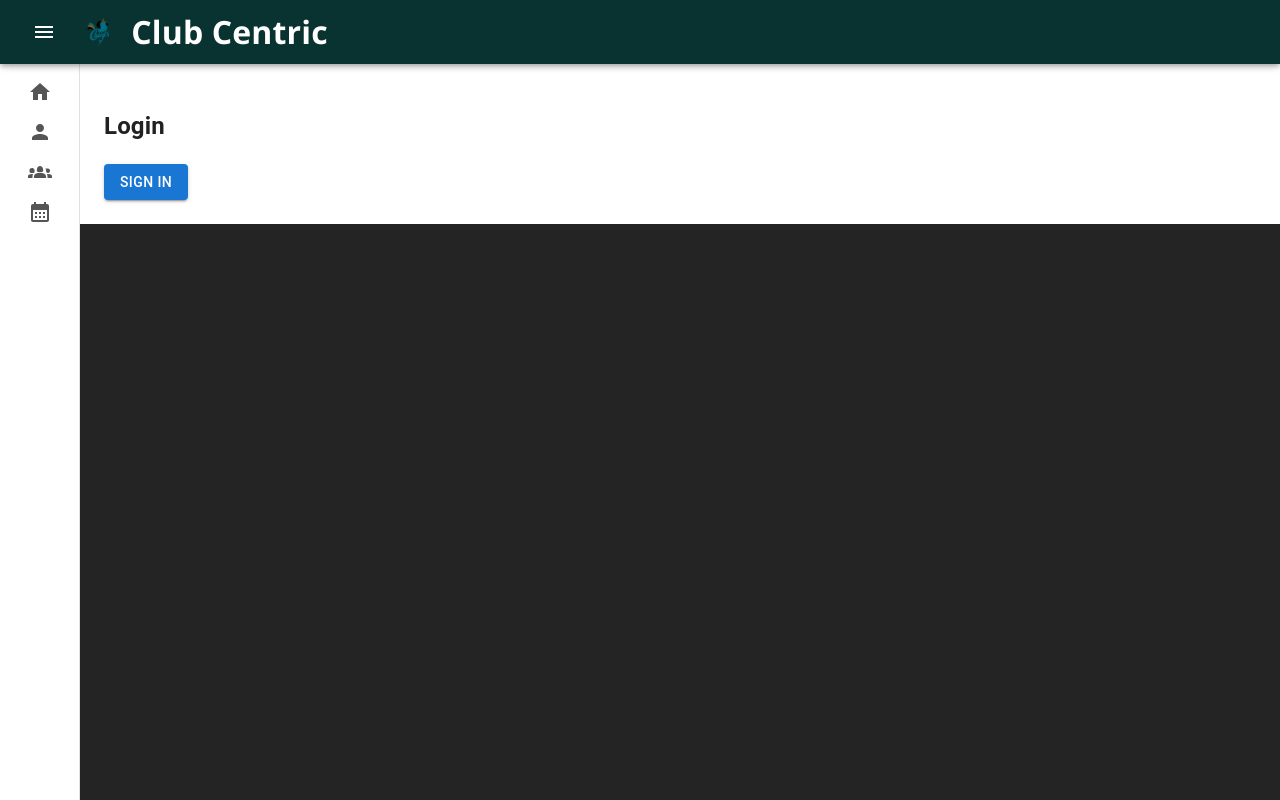
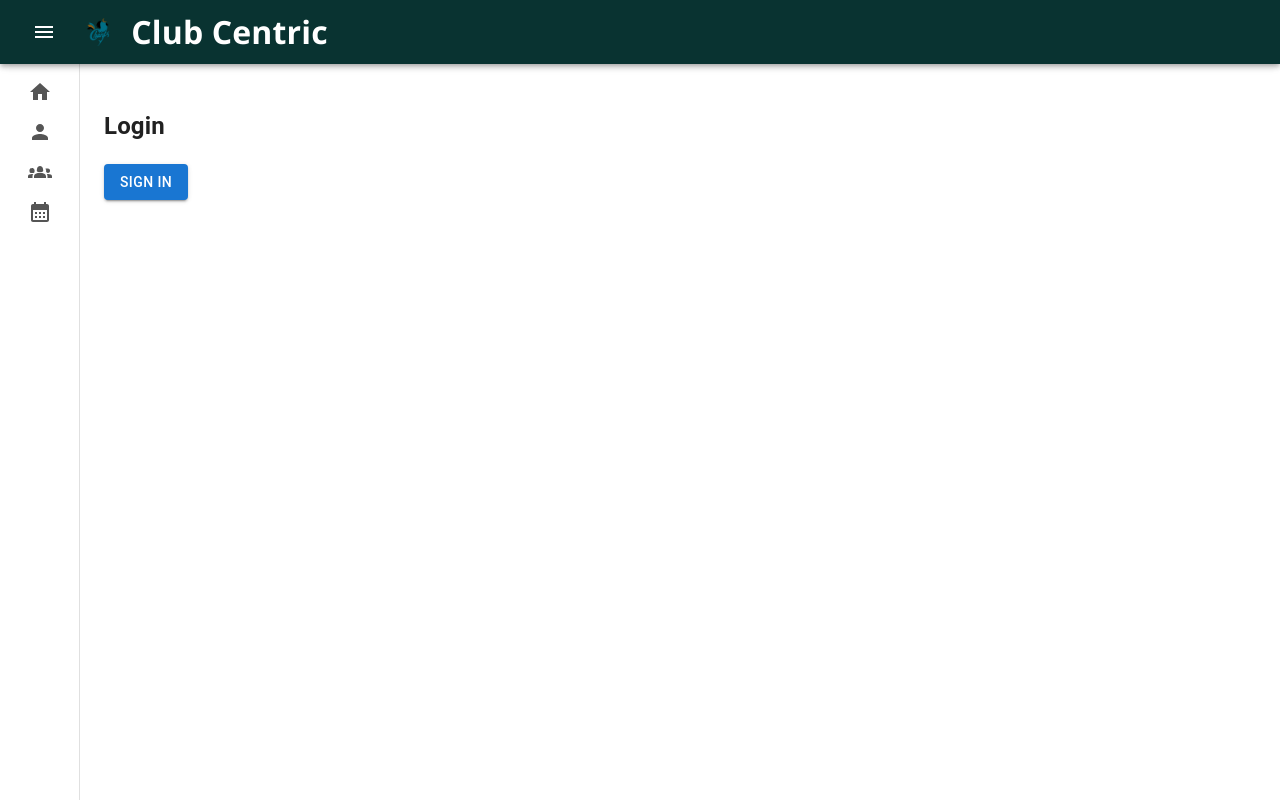
Before and after one commit to CCU-Computing/490-project-clubcentric, a React (Vite) app in the folder frontend/: page /login in a window 1280 px wide. Built offline with nearby package versions, Linux system fonts and the light colour scheme.

Commit message:
Fixed the BG image

```diff
--- a/frontend/src/components/HomePage.css
+++ b/frontend/src/components/HomePage.css
@@ -1,19 +1,52 @@
-/* GLOBAL RESET: Removes the default browser margin causing the white bar at the top */
-body {
-    margin: 0;
-    padding: 0;
+.no-clubs {
+  background: white;
+  padding: 20px;
+  border-radius: 8px;
+  box-shadow: 0 2px 5px rgba(0,0,0,0.1);
+  margin-bottom: 15px;
+  text-align: center;
 }
 
+.club-search-container {
+  min-height: 100vh;
+  position: relative;
+  z-index: 1; /* Keep content above the background */
+}
+
+.club-search-container::before {
+  content: '';
+  position: fixed;
+  top: 0;
+  left: 0;
+  width: 100%;
+  height: 100%;
+  background-image: url('../assets/images/BGImage.jpg');
+  background-position: center;
+  background-attachment: fixed; /* Keep it fixed for scrolling effect */
+  background-size: cover;
+  filter: blur(2px);
+  z-index: -1;
+}
+
+/* --- FIX: Remove top white bar --- */
+html, body, #root {
+  margin: 0;
+  padding: 0;
+  height: 100%;
+  background: none;
+}
+
+/* --- HOMEPAGE CONTAINER --- */
 .homepage-container {
   font-family: Arial, sans-serif;
   color: #333;
   position: relative;
   min-height: 100vh;
   overflow-x: hidden;
+  z-index: 0; /* FIX: ensure content sits above pseudo-element */
 }
 
-/* --- BACKGROUND IMAGE WITH BLUR APPLIED VIA PSEUDO-ELEMENT --- */
-
+/* --- BACKGROUND IMAGE --- */
 .homepage-container::before {
   content: '';
   position: fixed;
@@ -22,23 +55,15 @@ body {
   width: 100%;
   height: 100%;
 
-  /* Path must be correct relative to this CSS file's location */
   background-image: url('../assets/images/homeBG.jpg');
   background-position: center;
   background-attachment: fixed;
   background-size: cover;
 
-  /* Applies the blur */
   filter: blur(8px) brightness(0.8);
 
-  /* Stays behind content */
-  z-index: -1;
+  z-index: -1; /* FIX: properly behind content but above body */
 }
-
-/* * IMPORTANT: Ensure that the conflicting background rules (like the original
-* .background-image, .homepage-container at the bottom, and .homepage-container img)
-* are completely deleted from this file, leaving only the one above.
-*/
 
 /* --- HERO SECTION --- */
 .hero-section {
```
